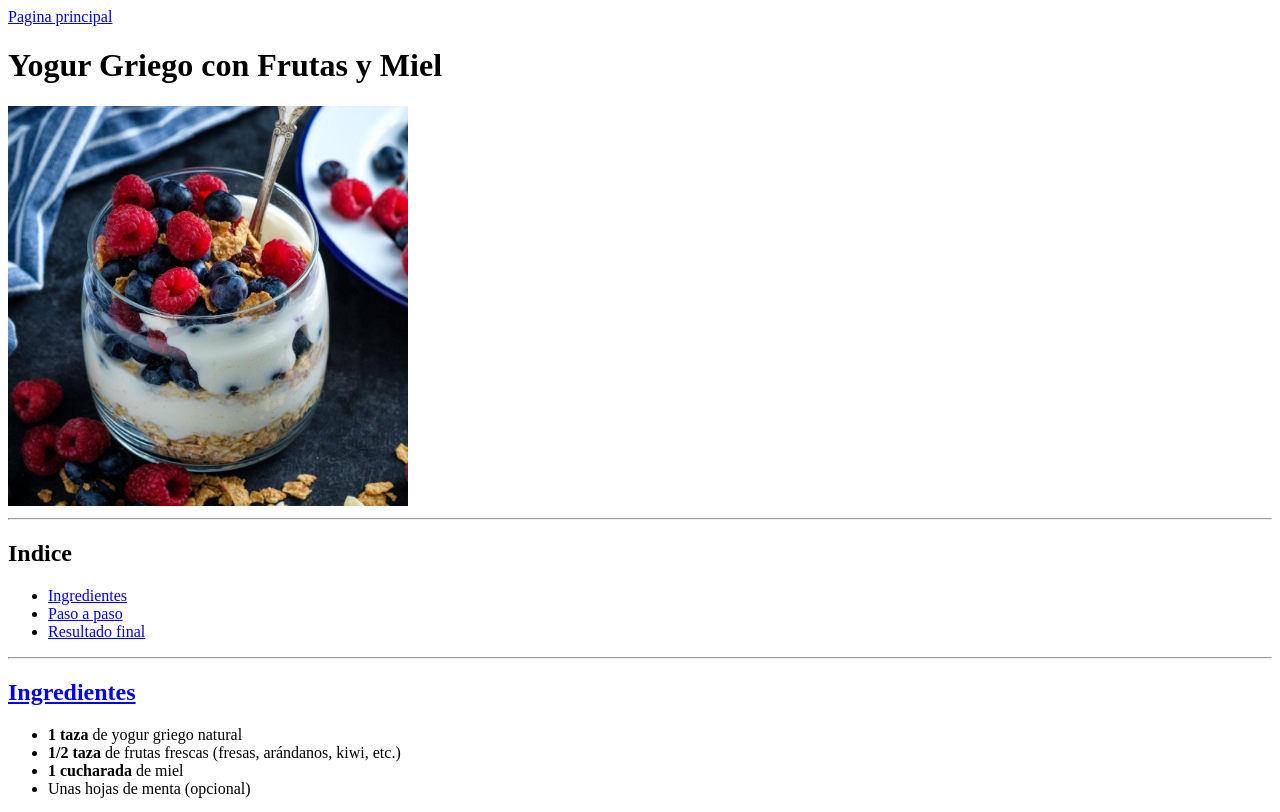
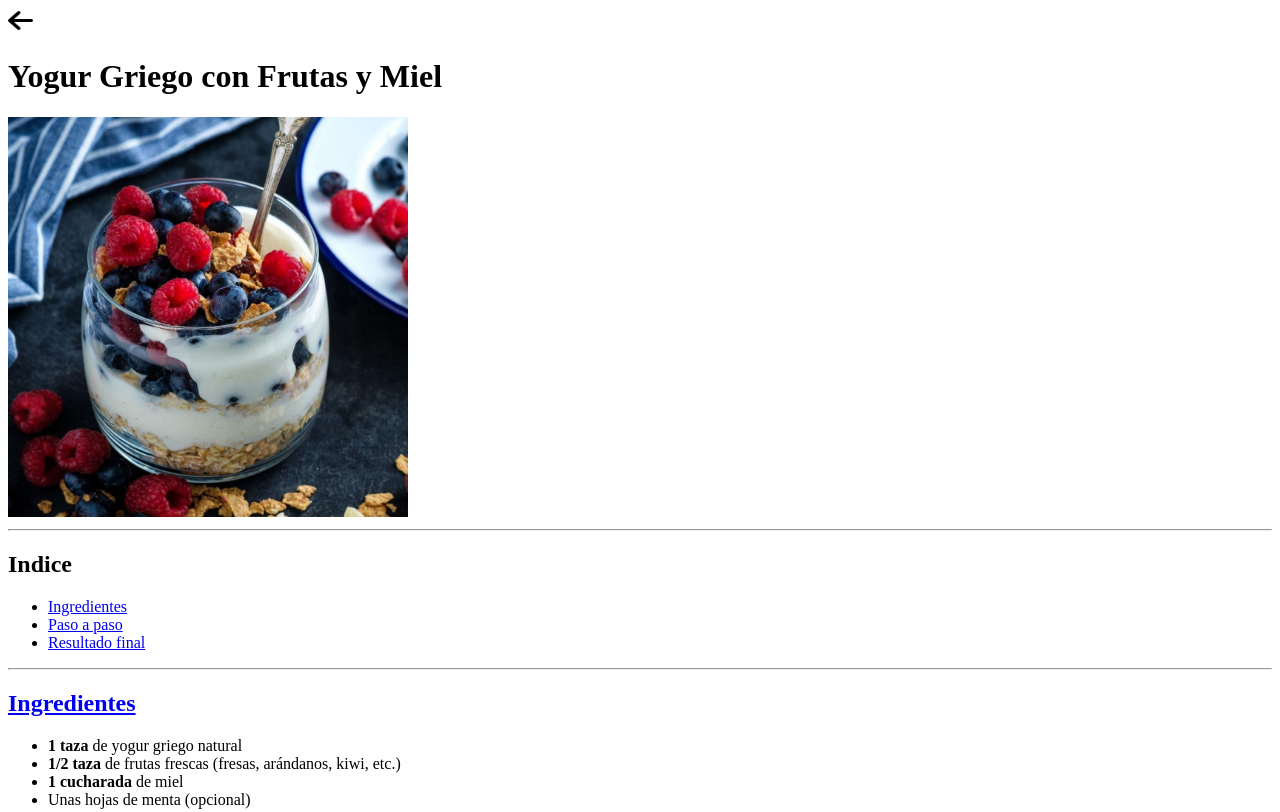
Before and after one commit to ivdemo/ASIX1-0373-AE2-Mi_men-_saludable_IvanDelgado, a plain HTML site: page Postre/Postre.html in a window 1280 px wide. Shown: the top 812 px of the page. Drawn offline with Linux system fonts and the light colour scheme.

Commit message:
Ultimos retoques del menu

```diff
--- a/Postre/Postre.html
+++ b/Postre/Postre.html
@@ -7,9 +7,9 @@
     <link rel="icon" type="image/icon" href="../Img/ice-cream-solid.ico">
 </head>
 <body>
-    <i class="fa-solid fa-arrow-left"></i>
-    <link rel="icon" type="image/icon" href="../Img/arrow-left-solid.ico">
-    <a href="../index.html" id="inicio">Pagina principal</a>
+    <a id="inicio" href="../index.html">
+        <img src="../Img/arrow-left-solid.ico" alt="icono" width="25" height="25">
+    </a>
     <h1>Yogur Griego con Frutas y Miel</h1>
     <img src="../Img/Postre.png" alt="Yogur Griego con Frutas y Miel" width="400" height="400">
     <hr>
```
Also changed, not shown: Primer plato/PrimerPlato.html (+3 -3 lines), Segundo plato/SegundoPlato.html (+3 -3 lines), index.html (+3 -3 lines).
